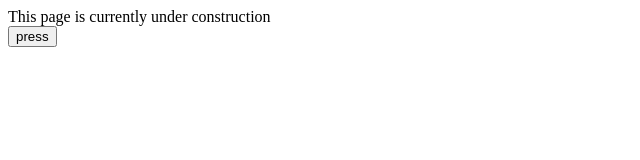
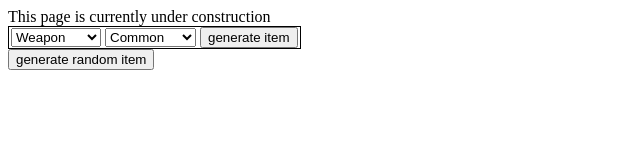
Before and after one commit to domx9200/DnD_Slots, a plain HTML site: page index.html in a window 1280 px wide. Shown: the whole page, without its empty margins (0-640 px from the left). Drawn offline with Linux system fonts and the light colour scheme.

Commit message:
Started proper site generation
Decently sized update this time. The site is now "sort of" functional. Changed around a few of the files so that the ones that are universally used can stay in one folder. makes organization a little easier. the main class now has a few new functions related to the new functionality. long story short? You can now generate random items based on your selection of type and rarity. I also added a button for generation completely randomly, so you can have it be completely random. Though I'd advise against it for now, I don't have the rarities tuned.

```diff
--- a/index.html
+++ b/index.html
@@ -5,13 +5,34 @@
     <meta http-equiv="X-UA-Compatible" content="IE=edge">
     <meta name="viewport" content="width=device-width, initial-scale=1.0">
     <title>Test</title>
+
+    <script src="js/common/dataclasses.js"></script>
+    <script src="js/common/itemClass.js"></script>
+    <script src="js/gem.js"></script>
+    <script src="js/main.js"></script>
 </head>
 <body>
     <div>This page is currently under construction</div>
-    <input type="button" value="press" onclick="test()">
-    <script src="js/gem.js"></script>
-    <script src="js/main.js"></script>
-    <script src="js/dataclasses.js"></script>
-    <script src="js/itemClass.js"></script>
+
+    <div style="border: 1px solid; width:fit-content; padding-left: 2px; padding-right: 2px;" >
+        <select id="itemList" onchange="changeItemType(this.value)">
+            <option value="weapon">Weapon</option>
+            <option value="armor">Armor</option>
+            <option value="accessory">Accessory</option>
+            <option value="wonderous">Wonderous</option>
+            <option value="staff">Staff</option>
+        </select>
+
+        <select id="rarityList" onchange="changeRarity(this.value)">
+            <option value="0">Common</option>
+            <option value="1">Uncommon</option>
+            <option value="2">Rare</option>
+            <option value="3">Very Rare</option>
+            <option value="4">Legendary</option>
+        </select>
+
+        <button onclick="generateItem()">generate item</button>
+    </div>
+    <button onclick="generateRandomItem()">generate random item</button>
 </body>
 </html>
--- a/js/dataclasses.js
+++ b/js/common/dataclasses.js
@@ -11,7 +11,7 @@ class itemType {
 }
 
 class itemRates {
-    static rates
+    static rates = {"weapon":0.3, "armor":0.7, "accessory":1, "wonderous":0.5, "staff": 0.3}
 }
 
 //slotColor is a dataclass to make adding colors to slots and gems easier
--- a/js/gem.js
+++ b/js/gem.js
@@ -11,10 +11,10 @@ class gem {
     //  example input: {itemType.weapon: {slotColor.red: "Fire adds an additional 1d4/6/8 fire damage to any weapon applied to it."}}
 
     // incompatableList: {gem names} hash set that represents the gems that cannot be slotted together.
-    constructor(name, level, requiredSlots, effectList, incompatableList = {}){
+    constructor(name, level, requiredSlots, effectList, incompatableList = undefined){
         // name type validation
         if(typeof(name) != "string"){
-            console.log("Input name isn't a string. defaulting name to null.");
+            console.log("gem.contructor: Input name isn't a string. defaulting name to null.");
             this.name = 'null';
         } else {
             this.name = name;
@@ -22,7 +22,7 @@ class gem {
 
         // level type validation
         if(typeof(level) != "number"){
-            console.log("Input level isn't a number, defaulting to 1.");
+            console.log("gem.contructor: Input level isn't a number, defaulting to 1.");
             this.level = 1;
         } else {
             this.level = level;
@@ -30,12 +30,17 @@ class gem {
 
         // requiredSlots type validation
         if(typeof(requiredSlots) != 'number'){
-            console.log("Input required slots isn't a Number. defaulting to 1");
+            console.log("gem.contructor: Input requiredSlots isn't a Number. defaulting to 1");
             this.requiredSlots = 1;
         } else {
             this.requiredSlots = requiredSlots;
         }
         this.effectList = this.validateEffectList(effectList);
+
+        if(incompatableList != undefined)
+            console.log("at this time incompatableList isn't properly implemented.\ncurrently using default value only.");
+        this.incompatableList = new Set();
+        this.incompatableList.add(name);
     }
 
     validateEffectList(effectList){
--- a/js/main.js
+++ b/js/main.js
@@ -1,16 +1,55 @@
+var currentItemType = itemType.types.weapon;
+var currentRarity = 0
+
 function test(){
 
-    // let items = new Map();
-    // let colors = new Map();
-    // colors[slotColor.colors.red] = "testing";
-    // colors[slotColor.colors.blue] = "testing blue";
-    // items[itemType.Type.weapon] = colors;
-    // items[itemType.Type.armor] = colors;
+    let items = new Map();
+    let colors = new Map();
+    colors[colorList.colors.red] = "testing";
+    colors[colorList.colors.blue] = "testing blue";
+    items[itemType.types.weapon] = colors;
+    items[itemType.types.armor] = colors;
 
-    // tst = new gem("fire", 3, 1, items);
-    // console.log(tst);
+    tst = new gem("fire", 3, 1, items);
+    console.log(tst);
     armor = new item(itemType.types.armor, 4, 0.7);
     weapon = new item(itemType.types.weapon, 2, 0.3);
     console.log(armor);
     console.log(weapon);
 }
+
+function changeItemType(newType){
+    if(newType == itemType.types.accessory){
+        document.getElementById("rarityList").setAttribute("disabled", "");
+    } else {
+        document.getElementById("rarityList").removeAttribute("disabled");
+    }
+    currentItemType = newType;
+}
+
+function changeRarity(newRarity){
+    currentRarity = Number(newRarity);
+}
+
+function generateItem(){
+    newItem = undefined;
+    if(currentItemType == itemType.types.weapon || currentItemType == itemType.types.staff)
+        newItem = new item(currentItemType, currentRarity, 0.3);
+    else if(currentItemType == itemType.types.armor)
+        newItem = new item(currentItemType, currentRarity, 0.7);
+    else if(currentItemType == itemType.types.wonderous)
+        newItem = new item(currentItemType, currentRarity, 0.5);
+    else
+        newItem = new item(currentItemType, 0, 1, [new Slot(currentItemType, colorList.colors.green)]);
+    console.log(newItem);
+}
+
+function generateRandomItem(){
+    itemTypeKeys = Object.keys(itemType.types);
+    type = itemType.types[itemTypeKeys[itemTypeKeys.length * Math.random() << 0]];
+    if(type == itemType.types.accessory)
+        newItem = new item(type, 0, 1, [new Slot(currentItemType, colorList.colors.green)]);
+    else
+        newItem = new item(type, 5 * Math.random() << 0, itemRates.rates[type]);
+    console.log(newItem);
+}
```
Also changed, not shown: js/common/itemClass.js (renamed from js/itemClass.js), js/itemClasses.js (deleted).
